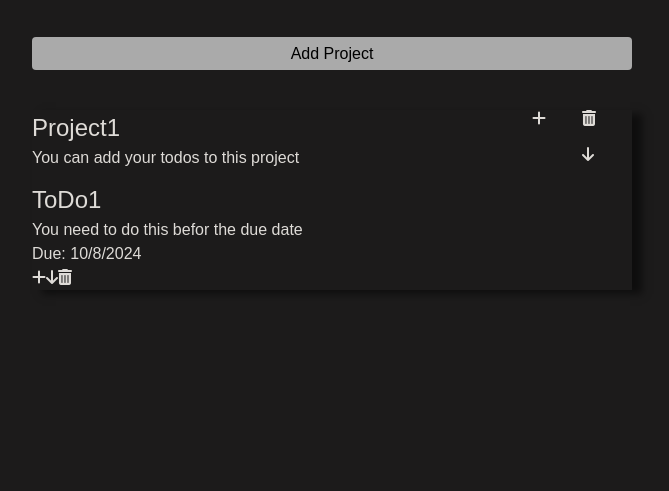
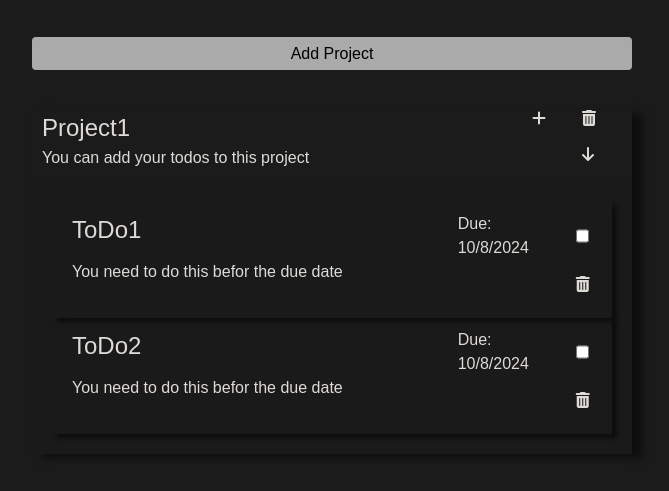
Before and after one commit to Kevx17/ToDoLIst, a website built with webpack: page src/template.html in a window 1280 px wide. Both pictures are taken after a click on the icon 914 px from the left and 215 px from the top of the page. Shown: the part 51-542 px from the top of the page, without its empty margins (308-977 px from the left). Built offline with nearby package versions, Linux system fonts and the light colour scheme; a web font is replaced by a local one.

Commit message:
can delete and add to dos to the ui

```diff
--- a/src/Dom.js
+++ b/src/Dom.js
@@ -21,11 +21,15 @@ class Dom_manipulator {
         let bin = document.createElement('i')
         let add = document.createElement('i')
         arrow.classList.add('fa-solid', 'fa-arrow-down');
+        arrow.onclick = () => {
+            this.showToDos(obj.name);
+        }
         bin.classList.add('fa-solid', 'fa-trash-can');
         bin.onclick = () => {
             let delte_this = bin.closest('.project');
             let div_id = delte_this.id;
             delte_this.remove();
+            projects = projects.filter(item => item.name !== div_id)
         };
         add.classList.add('fa-solid', 'fa-plus');
 
@@ -55,20 +59,23 @@ class Dom_manipulator {
         desc.innerHTML = toDoObj.description;
         let dueDate = document.createElement('p');
         dueDate.innerHTML = `Due: ${toDoObj.dueDate.toLocaleDateString()}`;
+        dueDate.classList.add('date');
 
-        let arrow = document.createElement('i');
         let bin = document.createElement('i');
-        let add = document.createElement('i');
-        arrow.classList.add('fa-solid', 'fa-arrow-down');
+        bin.id = toDoObj.name + "_bin";
+        bin.onclick = () => {
+            this.delete_toDo(toDoDiv.id);
+        };
+        let check = document.createElement('input');
+        check.type = 'checkbox';
         bin.classList.add('fa-solid', 'fa-trash-can');
-        add.classList.add('fa-solid', 'fa-plus');
+        check.classList.add('check');
 
         toDoDiv.appendChild(title);
         toDoDiv.appendChild(desc);
         toDoDiv.appendChild(dueDate);
-        toDoDiv.appendChild(add);
-        toDoDiv.appendChild(arrow);
         toDoDiv.appendChild(bin);
+        toDoDiv.appendChild(check);
         projectDiv.appendChild(toDoDiv);
     }
 
@@ -116,6 +123,29 @@ class Dom_manipulator {
         document.getElementById('pop_up').style.display = "none";
     }
 
+    showToDos(id) {
+        // buzi vagy
+        if (document.getElementById(id + '_toDo').style.display == 'block') {
+            document.getElementById(id + '_toDo').style.display = 'none';
+        }
+        else{
+         document.getElementById(id + '_toDo').style.display = 'block';
+        }
+
+    }
+
+    delete_toDo(id) {
+        let bin = document.getElementById(id + "_bin");
+        let ToDo = bin.parentElement;
+        let project = ToDo.closest('.project');
+        projects.forEach(element => {
+            if (element.name == project.id) {
+                element.toDos.filter(item => item.name !== id)
+            }
+        });
+        ToDo.remove();
+    }
+
 }
 
 export default Dom_manipulator;
--- a/src/index.js
+++ b/src/index.js
@@ -20,8 +20,10 @@ const dm = new Dom_manipulator();
 dm.add_project(projects[0]);
 
 let ToDo1 = new ToDo("ToDo1", "You need to do this befor the due date", new Date(2024, 9, 8) );
+let ToDo2 = new ToDo("ToDo2", "You need to do this befor the due date", new Date(2024, 9, 8) );
 
 dm.add_ToDo(projects[0], ToDo1);
+dm.add_ToDo(projects[0], ToDo2);
 
 
 const add_p = document.getElementById("add_p");
--- a/src/style.css
+++ b/src/style.css
@@ -62,6 +62,14 @@ main{
   box-shadow: 10px 4px 8px rgba(0, 0, 0, 0.508);
 }
 
+.project h2{
+  margin-left: 10px;
+}
+
+.project p{
+  margin-left: 10px;
+}
+
 .fa-arrow-down{
   grid-column: 3/4;
   grid-row: 2/3;
@@ -122,7 +130,39 @@ main{
 }
 
 .content{
+  width: 600px;
+  padding: 20px;
   grid-column: 1/4;
   grid-row: 3/4;
-  width: 100%;
+  background-color: rgba(27, 26, 26, 0.791);
+  gap: 15px;
+  display: none;
 }
+
+.toDo{
+  box-shadow: 5px 4px 4px rgba(0, 0, 0, 0.508);
+  display: grid;
+  grid-template-rows: 1fr 1fr;
+  grid-auto-flow: column;
+  grid-template-columns: 2fr 0.6fr 0.2fr;
+  padding: 10px;
+}
+
+.toDo .fa-trash-can{
+  justify-self: center;
+  align-self: center;
+}
+
+.check{
+  grid-column: 3/4;
+  grid-row: 1/2;
+  height: 20px;
+  justify-self: center;
+  align-self: center;
+
+}
+
+.date{
+  justify-self: center;
+  align-self: center;
+}
```
Also changed, not shown: dist/main.js.
